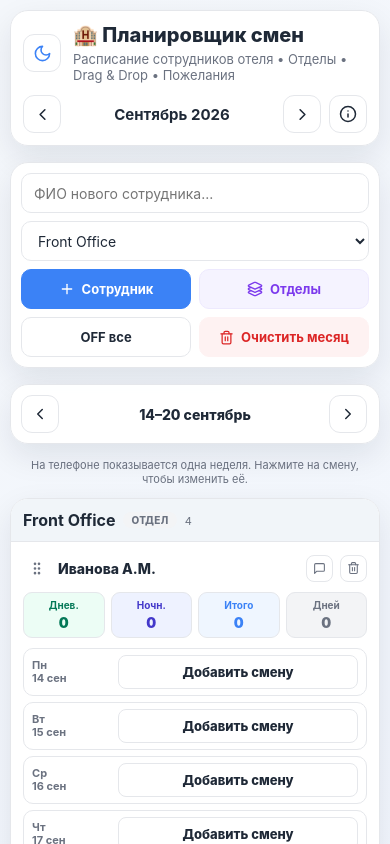
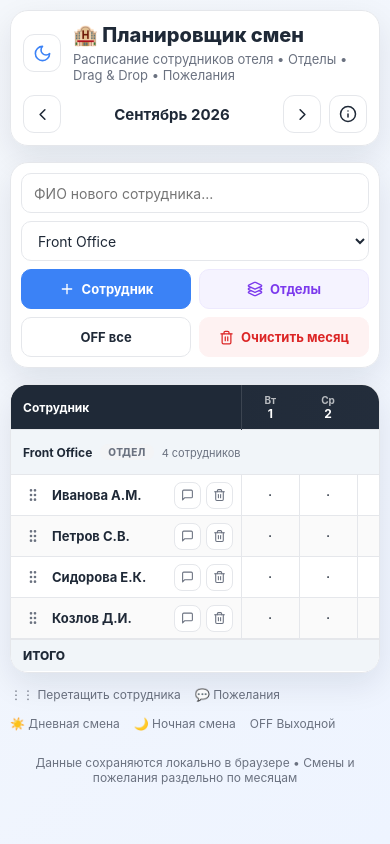
Before and after one commit to JohnCook36/work_time_departments, a React (Vite) app: page / in a window 390 px wide. Shown: the top 844 px of the page. Built offline with nearby package versions, Linux system fonts and the light colour scheme.

Commit message:
fix: restore schedule table on mobile

```diff
--- a/src/App.tsx
+++ b/src/App.tsx
@@ -48,7 +48,6 @@ import {
   validateShiftInput,
 } from './utils';
 import { EmployeeWishDrawer } from './WishDrawer';
-import { MobileSchedule } from './MobileSchedule';
 import { getTheme, ThemeMode } from './theme';
 import {
   ActionButton,
@@ -106,7 +105,6 @@ import {
   TotalRow,
   WishCount,
   DragHandle,
-  DesktopScheduleOnly,
 } from './styles';
 
 function generateId(): string {
@@ -265,9 +263,6 @@ function App() {
   const [showHelp, setShowHelp] = useState(false);
   const [showDepartments, setShowDepartments] = useState(false);
   const [wishEmployeeId, setWishEmployeeId] = useState<string | null>(null);
-  const [isMobile, setIsMobile] = useState(() =>
-    typeof window !== 'undefined' && window.matchMedia('(max-width: 760px)').matches
-  );
 
   const theme = useMemo(() => getTheme(themeMode), [themeMode]);
   const periodKey = getPeriodKey(year, month);
@@ -291,16 +286,6 @@ function App() {
       // ignore
     }
   }, [themeMode]);
-
-  useEffect(() => {
-    const media = window.matchMedia('(max-width: 760px)');
-    const handleChange = (event: MediaQueryListEvent) => setIsMobile(event.matches);
-
-    setIsMobile(media.matches);
-    media.addEventListener('change', handleChange);
-
-    return () => media.removeEventListener('change', handleChange);
-  }, []);
 
   useEffect(() => {
     if (!departments.some((department) => department.id === newEmployeeDepartmentId)) {
@@ -903,35 +888,6 @@ function App() {
             collisionDetection={closestCenter}
             onDragEnd={handleDragEnd}
           >
-            {isMobile ? (
-              <MobileSchedule
-                departments={departments}
-                employees={employees}
-                daysInMonth={daysInMonth}
-                year={year}
-                month={month}
-                getEntry={getEntry}
-                updateCell={updateCell}
-                getDisplayValue={getDisplayValue}
-                getEmployeeTotals={getEmployeeTotals}
-                removeEmployee={removeEmployee}
-                getWishCount={(employeeId) =>
-                  wishes[employeeId]?.[periodKey]?.length || 0
-                }
-                getWishSummary={(employeeId) =>
-                  (wishes[employeeId]?.[periodKey] || [])
-                    .slice(0, 3)
-                    .map((wish) =>
-                      (wish.day === null ? 'Общее' : String(wish.day)) +
-                      ': ' +
-                      wish.text
-                    )
-                    .join('\n')
-                }
-                onOpenWishes={setWishEmployeeId}
-              />
-            ) : (
-              <DesktopScheduleOnly>
             <TableShell>
               <TableScroll>
                 <ScheduleTable>
@@ -1045,8 +1001,6 @@ function App() {
                 </div>
               )}
             </TableShell>
-              </DesktopScheduleOnly>
-            )}
           </DndContext>
 
           <ErrorPanel
```
